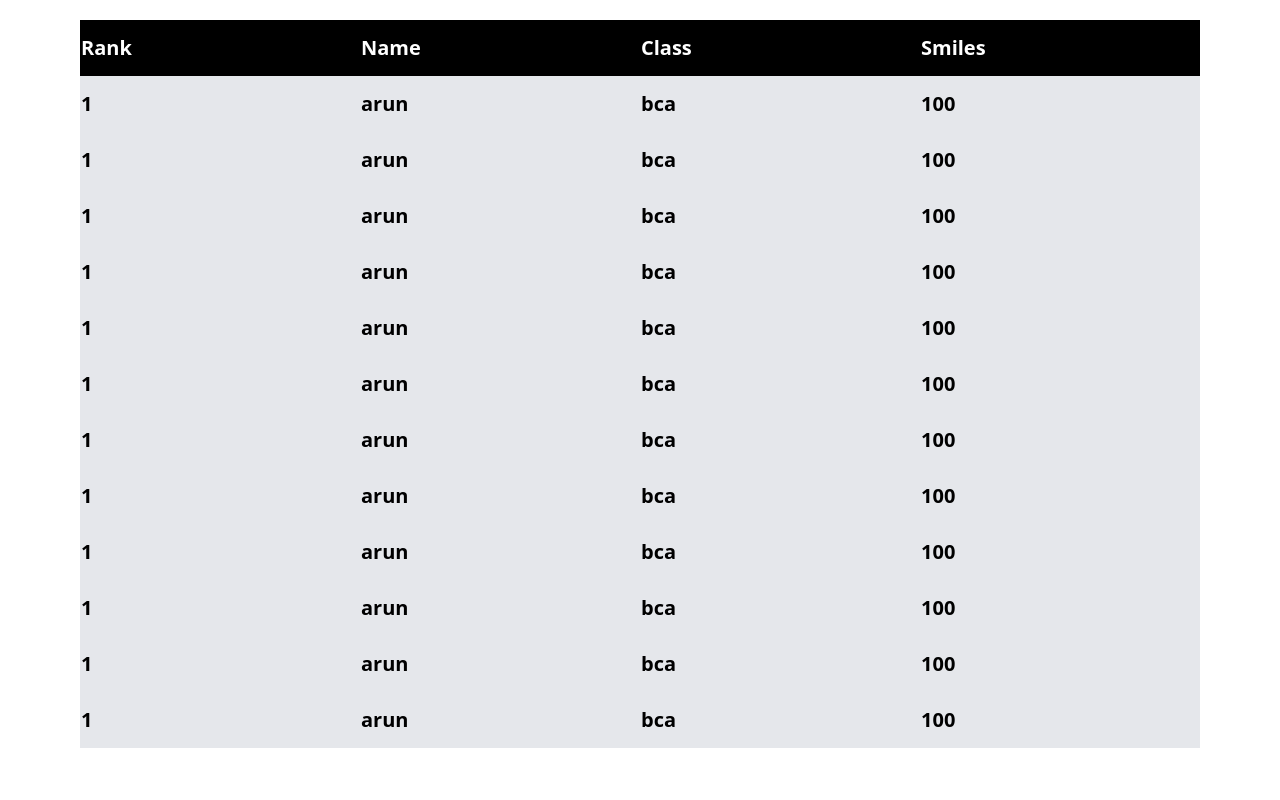
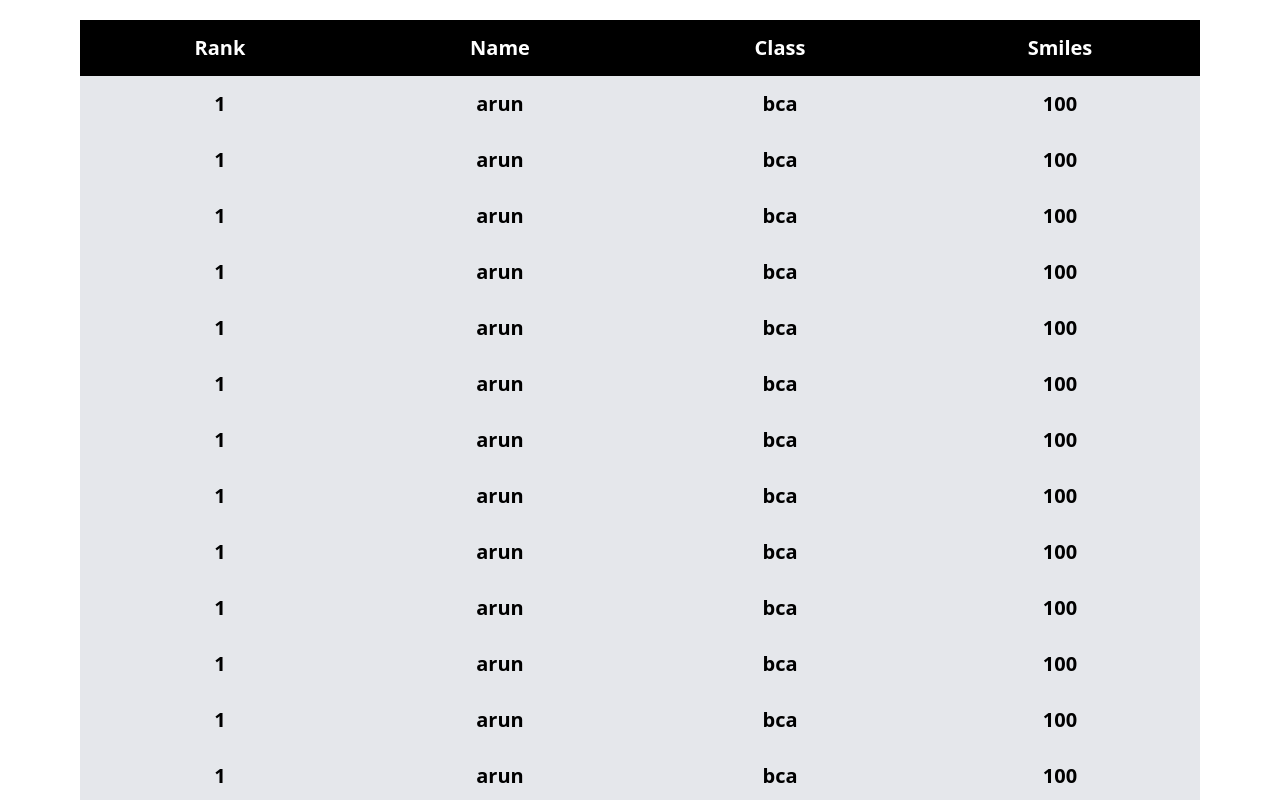
Before and after one commit to amos-333/happiness-lunch, an Angular app: page /result-group in a window 1280 px wide. Shown: the part 440-1240 px from the top of the page. Built offline with nearby package versions, Linux system fonts and the light colour scheme.

Commit message:
active group

```diff
--- a/src/app/result-group/result-group.component.html
+++ b/src/app/result-group/result-group.component.html
@@ -3,111 +3,120 @@
     <div class="flex flex-col gap-10 items-center px-20 relative">
         <h1 class="font-bold text-3xl">GROUP</h1>
         <div class="py-2 mx-10 shadow-full rounded-lg flex gap-10 w-full justify-evenly sticky top-0 bg-white z-40">
-            <div class="h-36 w-36 flex items-center justify-center rounded-xl active:bg-gradient-to-t from-black to-gray-50 cursor-pointer ">
+            <div (click)="isActive = 'silver'" [ngClass]="{'bg-gradient-to-t': (isActive ==='silver')}" class="h-36 w-36 flex items-center justify-center rounded-xl  from-black to-gray-50 cursor-pointer ">
                 <img class="h-28 w-28" src="../../assets/silver.png" alt="">
             </div>
-            <div class="h-36 w-36 flex items-center justify-center rounded-xl active:bg-gradient-to-t from-black to-gray-50 cursor-pointer ">
+            <div (click)="isActive = 'gold'" [ngClass]="{'bg-gradient-to-t': (isActive ==='gold')}" class="h-36 w-36 flex items-center justify-center rounded-xl  from-black to-gray-50 cursor-pointer ">
                 <img class="h-28 w-28" src="../../assets/gold.png" alt="">
             </div>
-            <div class="h-36 w-36 flex items-center justify-center rounded-xl active:bg-gradient-to-t from-black to-gray-50 cursor-pointer ">
+            <div (click)="isActive = 'platinum'" [ngClass]="{'bg-gradient-to-t': (isActive ==='platinum')}" class="h-36 w-36 flex items-center justify-center rounded-xl  from-black to-gray-50 cursor-pointer ">
                 <img class="h-28 w-28" src="../../assets/platinum.png" alt="">
             </div>
-            <div class="h-36 w-36 flex items-center justify-center rounded-xl active:bg-gradient-to-t from-black to-gray-50 cursor-pointer ">
+            <div (click)="isActive = 'diamond'" [ngClass]="{'bg-gradient-to-t': (isActive ==='diamond')}" class="h-36 w-36 flex items-center justify-center rounded-xl  from-black to-gray-50 cursor-pointer ">
                 <img class="h-28 w-28" src="../../assets/diamond.png" alt="">
             </div>
         </div>
 
         <!-- silver -->
-        <div class="flex flex-col gap-8 mt-4  w-full items-center">
+        <div *ngIf="isActive === 'silver'" class="flex flex-col gap-8 mt-4  w-full items-center">
             <h2 class="text-2xl font-bold">SILVER CLUB</h2>
             <table class="table-fixed w-full">
                 <thead class="sticky top-[158px]">
                     <tr class="bg-black text-white h-14 text-xl font-semibold text-left ">
-                        <th>Rank</th>
-                        <th>Name</th>
-                        <th>Class</th>
-                        <th>Smiles</th>
+                        <th class="text-center">Rank</th>
+                        <th class="text-center">Name</th>
+                        <th class="text-center">Class</th>
+                        <th class="text-center">Smiles</th>
                     </tr>
                 </thead>
                 <tbody class="overflow-y-auto">
                     <tr class="bg-gray-200 text-black h-14 font-semibold text-xl">
-                        <td>1</td>
-                        <td>arun</td>
-                        <td>bca</td>
-                        <td>100</td>
+                        <td class="text-center">1</td>
+                        <td class="text-center">arun</td>
+                        <td class="text-center">bca</td>
+                        <td class="text-center">100</td>
                     </tr>
                     <tr class="bg-gray-200 text-black h-14 font-semibold text-xl">
-                        <td>1</td>
-                        <td>arun</td>
-                        <td>bca</td>
-                        <td>100</td>
+                        <td class="text-center">1</td>
+                        <td class="text-center">arun</td>
+                        <td class="text-center">bca</td>
+                        <td class="text-center">100</td>
                     </tr>
                     <tr class="bg-gray-200 text-black h-14 font-semibold text-xl">
-                        <td>1</td>
-                        <td>arun</td>
-                        <td>bca</td>
-                        <td>100</td>
+                        <td class="text-center">1</td>
+                        <td class="text-center">arun</td>
+                        <td class="text-center">bca</td>
+                        <td class="text-center">100</td>
                     </tr>
                     <tr class="bg-gray-200 text-black h-14 font-semibold text-xl">
-                        <td>1</td>
-                        <td>arun</td>
-                        <td>bca</td>
-                        <td>100</td>
+                        <td class="text-center">1</td>
+                        <td class="text-center">arun</td>
+                        <td class="text-center">bca</td>
+                        <td class="text-center">100</td>
                     </tr>
                     <tr class="bg-gray-200 text-black h-14 font-semibold text-xl">
-                        <td>1</td>
-                        <td>arun</td>
-                        <td>bca</td>
-                        <td>100</td>
+                        <td class="text-center">1</td>
+                        <td class="text-center">arun</td>
+                        <td class="text-center">bca</td>
+                        <td class="text-center">100</td>
                     </tr>
                     <tr class="bg-gray-200 text-black h-14 font-semibold text-xl">
-                        <td>1</td>
-                        <td>arun</td>
-                        <td>bca</td>
-                        <td>100</td>
+                        <td class="text-center">1</td>
+                        <td class="text-center">arun</td>
+                        <td class="text-center">bca</td>
+                        <td class="text-center">100</td>
                     </tr>
                     <tr class="bg-gray-200 text-black h-14 font-semibold text-xl">
-                        <td>1</td>
-                        <td>arun</td>
-                        <td>bca</td>
-                        <td>100</td>
+                        <td class="text-center">1</td>
+                        <td class="text-center">arun</td>
+                        <td class="text-center">bca</td>
+                        <td class="text-center">100</td>
                     </tr>
                     <tr class="bg-gray-200 text-black h-14 font-semibold text-xl">
-                        <td>1</td>
-                        <td>arun</td>
-                        <td>bca</td>
-                        <td>100</td>
+                        <td class="text-center">1</td>
+                        <td class="text-center">arun</td>
+                        <td class="text-center">bca</td>
+                        <td class="text-center">100</td>
                     </tr>
                     <tr class="bg-gray-200 text-black h-14 font-semibold text-xl">
-                        <td>1</td>
-                        <td>arun</td>
-                        <td>bca</td>
-                        <td>100</td>
+                        <td class="text-center">1</td>
+                        <td class="text-center">arun</td>
+                        <td class="text-center">bca</td>
+                        <td class="text-center">100</td>
                     </tr>
                     <tr class="bg-gray-200 text-black h-14 font-semibold text-xl">
-                        <td>1</td>
-                        <td>arun</td>
-                        <td>bca</td>
-                        <td>100</td>
+                        <td class="text-center">1</td>
+                        <td class="text-center">arun</td>
+                        <td class="text-center">bca</td>
+                        <td class="text-center">100</td>
                     </tr>
                     <tr class="bg-gray-200 text-black h-14 font-semibold text-xl">
-                        <td>1</td>
-                        <td>arun</td>
-                        <td>bca</td>
-                        <td>100</td>
+                        <td class="text-center">1</td>
+                        <td class="text-center">arun</td>
+                        <td class="text-center">bca</td>
+                        <td class="text-center">100</td>
                     </tr>
                     <tr class="bg-gray-200 text-black h-14 font-semibold text-xl">
-                        <td>1</td>
-                        <td>arun</td>
-                        <td>bca</td>
-                        <td>100</td>
+                        <td class="text-center">1</td>
+                        <td class="text-center">arun</td>
+                        <td class="text-center">bca</td>
+                        <td class="text-center">100</td>
                     </tr>
+                    <tr class="bg-gray-200 text-black h-14 font-semibold text-xl">
+                        <td class="text-center">1</td>
+                        <td class="text-center">arun</td>
+                        <td class="text-center">bca</td>
+                        <td class="text-center">100</td>
+                    </tr>
+
+
+
                 </tbody>
             </table>
         </div>
 
         <!-- gold -->
-        <div class="flex flex-col gap-8 mt-4  w-full items-center">
+        <div *ngIf="isActive === 'gold'" class="flex flex-col gap-8 mt-4  w-full items-center">
             <h2 class="text-2xl font-bold">GOLD CLUB</h2>
             <table class="table-fixed w-full">
                 <thead class="sticky top-[158px]">
@@ -196,7 +205,7 @@
         </div>
 
         <!-- platinum -->
-        <div class="flex flex-col gap-8 mt-4  w-full items-center">
+        <div *ngIf="isActive === 'platinum'" class="flex flex-col gap-8 mt-4  w-full items-center">
             <h2 class="text-2xl font-bold">PLATINUM CLUB</h2>
             <table class="table-fixed w-full">
                 <thead class="sticky top-[158px]">
@@ -285,7 +294,7 @@
         </div>
 
         <!-- diamond -->
-        <div class="flex flex-col gap-8 mt-4  w-full items-center">
+        <div *ngIf="isActive === 'diamond'" class="flex flex-col gap-8 mt-4  w-full items-center">
             <h2 class="text-2xl font-bold">DIAMOND CLUB</h2>
             <table class="table-fixed w-full">
                 <thead class="sticky top-[158px]">
--- a/src/app/result-group/result-group.component.ts
+++ b/src/app/result-group/result-group.component.ts
@@ -12,4 +12,6 @@ export class ResultGroupComponent implements OnInit {
   ngOnInit(): void {
   }
 
+isActive:String='silver'
+
 }
```
